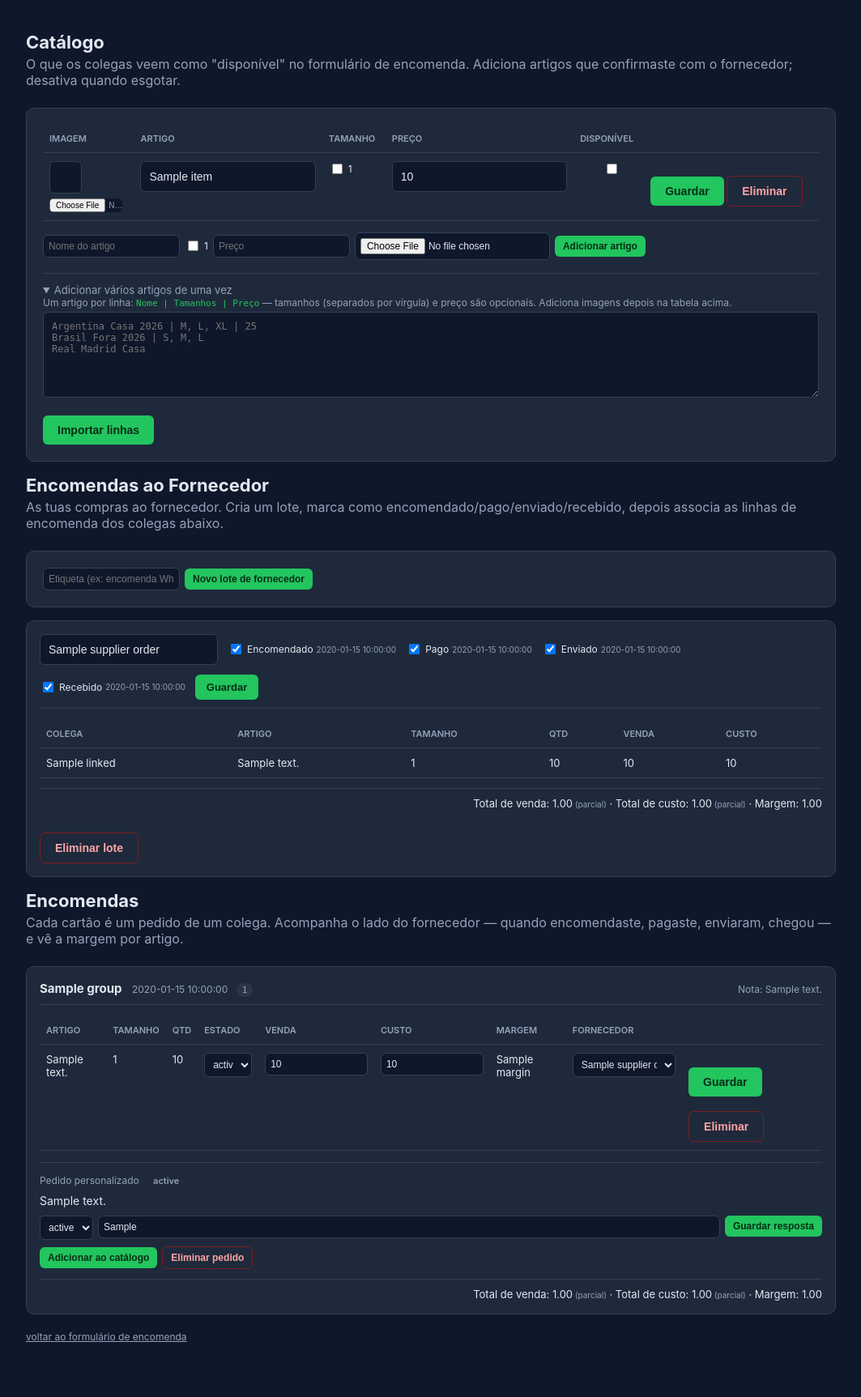
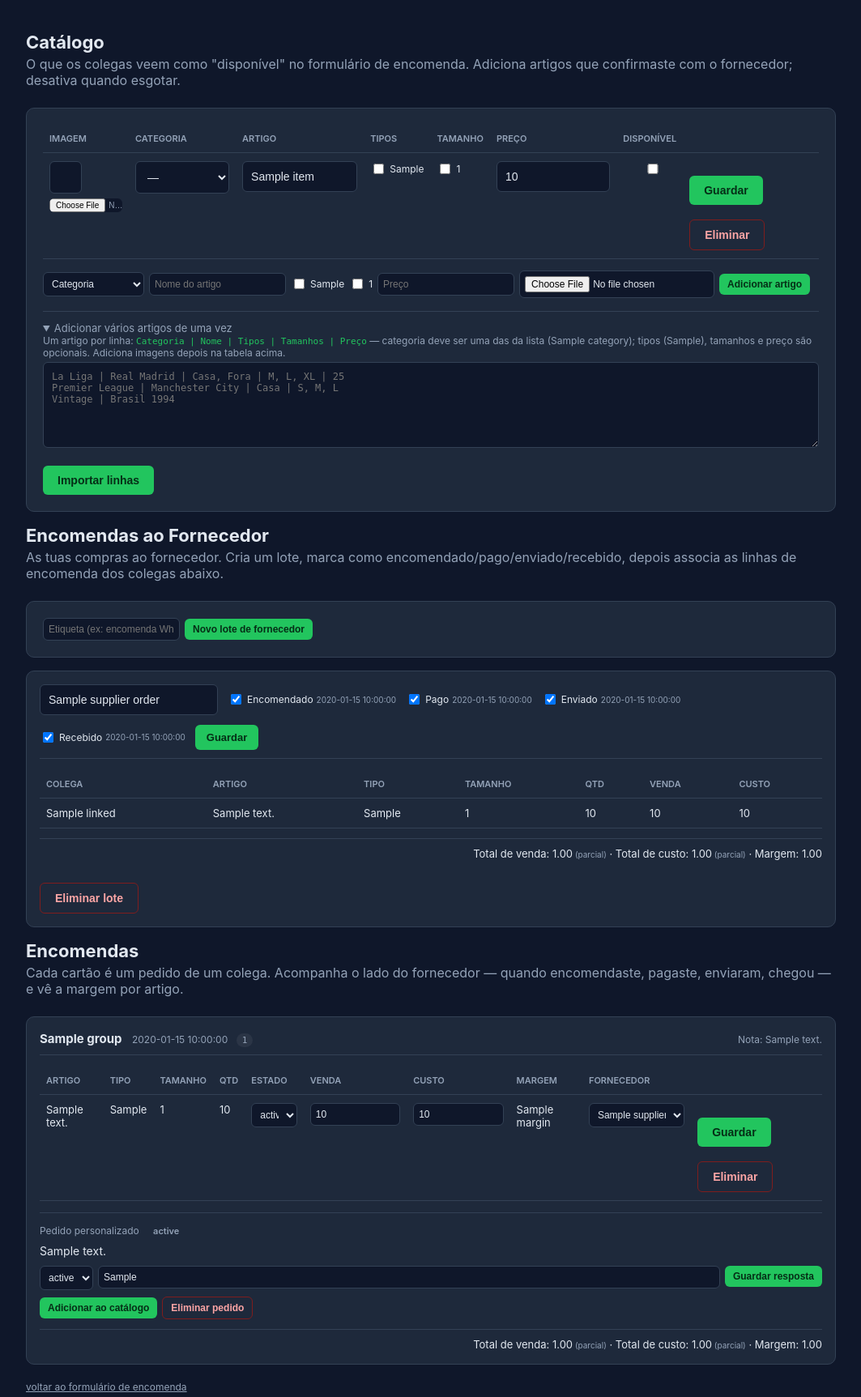
Before and after one commit to ozerebelo/plr-jerseys, a Flask app: template templates/admin.html in a window 1280 px wide, after a click on "Adicionar vários artigos de uma vez". Shown: the top 1725 px of the page at 81% size, without its empty margins (108-1171 px from the left). Before the commit the page ends 1657 px from the top, so only its background shows below. Run offline with Flask 3, Linux system fonts and the light colour scheme; the template is opened without the code that fills it: most values are stand-ins (such as "Sample title", 1, 10 or a date in 2020); some libraries are stand-ins or nearby versions.

Commit message:
Add catalog categories and kit-type selection
Catalog items now have a league/category (1ª Liga, La Liga, etc.) and
a set of kit types (Casa/Fora/Alternativa/Outro), mirroring how sizes
already work. The order form groups items by category and adds a
dependent kit-type dropdown alongside size, so one catalog entry can
cover a club's whole kit range instead of a separate row per kit type.

```diff
--- a/app.py
+++ b/app.py
@@ -25,6 +25,18 @@ STATUS_LABELS = {
     "rejected": "Rejeitado",
 }
 SIZES = ["XS", "S", "M", "L", "XL", "XXL", "XXXL"]
+CATEGORIES = [
+    "1ª Liga",
+    "La Liga",
+    "Ligue 1",
+    "Premier League",
+    "Bundesliga",
+    "Serie A",
+    "Internacional",
+    "Outros",
+    "Vintage",
+]
+KIT_TYPES = ["Casa", "Fora", "Alternativa", "Outro"]
 CUSTOM_REQUEST_STATUSES = ["pending", "answered", "rejected"]
 CUSTOM_REQUEST_STATUS_LABELS = {
     "pending": "Pendente",
@@ -83,11 +95,13 @@ def init_db():
                 created_at TEXT NOT NULL,
                 request_id TEXT,
                 supplier_order_id INTEGER,
-                is_custom INTEGER NOT NULL DEFAULT 0
+                is_custom INTEGER NOT NULL DEFAULT 0,
+                kit_type TEXT
             )
             """
         )
         db.execute("ALTER TABLE orders ADD COLUMN IF NOT EXISTS is_custom INTEGER NOT NULL DEFAULT 0")
+        db.execute("ALTER TABLE orders ADD COLUMN IF NOT EXISTS kit_type TEXT")
         db.execute(
             """
             CREATE TABLE IF NOT EXISTS catalog_items (
@@ -97,10 +111,14 @@ def init_db():
                 price TEXT,
                 available INTEGER NOT NULL DEFAULT 1,
                 created_at TEXT NOT NULL,
-                image_url TEXT
+                image_url TEXT,
+                category TEXT,
+                kit_types TEXT
             )
             """
         )
+        db.execute("ALTER TABLE catalog_items ADD COLUMN IF NOT EXISTS category TEXT")
+        db.execute("ALTER TABLE catalog_items ADD COLUMN IF NOT EXISTS kit_types TEXT")
         db.execute(
             """
             CREATE TABLE IF NOT EXISTS supplier_orders (
@@ -182,7 +200,7 @@ def image_src(image_url):
 def index():
     db = get_db()
     catalog = db.execute(
-        "SELECT * FROM catalog_items WHERE available = 1 ORDER BY name ASC"
+        "SELECT * FROM catalog_items WHERE available = 1 ORDER BY category ASC NULLS LAST, name ASC"
     ).fetchall()
     return render_template("index.html", catalog=catalog)
 
@@ -193,18 +211,20 @@ def create_order():
     notes = request.form.get("notes", "").strip()
     custom_request_text = request.form.get("custom_request", "").strip()
     item_names = request.form.getlist("item_description[]")
+    kit_types = request.form.getlist("kit_type[]")
     sizes = request.form.getlist("size[]")
     quantities = request.form.getlist("quantity[]")
 
     db = get_db()
     catalog = db.execute(
-        "SELECT * FROM catalog_items WHERE available = 1 ORDER BY name ASC"
+        "SELECT * FROM catalog_items WHERE available = 1 ORDER BY category ASC NULLS LAST, name ASC"
     ).fetchall()
     catalog_by_name = {c["name"]: c for c in catalog}
 
     line_items = []
     for i, raw_name in enumerate(item_names):
         name = raw_name.strip()
+        kit_type = kit_types[i].strip() if i < len(kit_types) else ""
         size = sizes[i].strip() if i < len(sizes) else ""
         if not name and not size:
             continue
@@ -218,6 +238,15 @@ def create_order():
                     error="Um dos artigos ou tamanhos não é válido — volta a escolher da lista.",
                     catalog=catalog,
                 )
+            valid_kit_types = [k.strip() for k in (matched_item["kit_types"] or "").split(",") if k.strip()]
+            if valid_kit_types and kit_type not in valid_kit_types:
+                return render_template(
+                    "index.html",
+                    error="Um dos tipos de camisola não é válido — volta a escolher da lista.",
+                    catalog=catalog,
+                )
+            if not valid_kit_types:
+                kit_type = ""
             is_custom = False
         else:
             if not name or not size:
@@ -226,6 +255,7 @@ def create_order():
                     error="Preenche o nome e o tamanho do artigo personalizado.",
                     catalog=catalog,
                 )
+            kit_type = ""
             is_custom = True
 
         try:
@@ -233,7 +263,7 @@ def create_order():
         except ValueError:
             quantity = 1
 
-        line_items.append((name, size, quantity, is_custom))
+        line_items.append((name, kit_type, size, quantity, is_custom))
 
     if not coworker_name or (not line_items and not custom_request_text):
         return render_template(
@@ -244,13 +274,13 @@ def create_order():
 
     request_id = uuid.uuid4().hex[:8]
     created_at = datetime.now().isoformat(timespec="seconds")
-    for name, size, quantity, is_custom in line_items:
+    for name, kit_type, size, quantity, is_custom in line_items:
         db.execute(
             """
-            INSERT INTO orders (coworker_name, item_description, size, quantity, notes, status, created_at, request_id, is_custom)
-            VALUES (%s, %s, %s, %s, %s, 'pending', %s, %s, %s)
+            INSERT INTO orders (coworker_name, item_description, kit_type, size, quantity, notes, status, created_at, request_id, is_custom)
+            VALUES (%s, %s, %s, %s, %s, %s, 'pending', %s, %s, %s)
             """,
-            (coworker_name, name, size, quantity, notes, created_at, request_id, 1 if is_custom else 0),
+            (coworker_name, name, kit_type or None, size, quantity, notes, created_at, request_id, 1 if is_custom else 0),
         )
 
     if custom_request_text:
@@ -378,7 +408,7 @@ def admin():
             }
         )
 
-    catalog = db.execute("SELECT * FROM catalog_items ORDER BY name ASC").fetchall()
+    catalog = db.execute("SELECT * FROM catalog_items ORDER BY category ASC NULLS LAST, name ASC").fetchall()
     return render_template(
         "admin.html",
         order_groups=order_groups,
@@ -386,6 +416,8 @@ def admin():
         status_labels=STATUS_LABELS,
         catalog=catalog,
         sizes=SIZES,
+        categories=CATEGORIES,
+        kit_types=KIT_TYPES,
         supplier_orders=supplier_orders,
         custom_request_statuses=CUSTOM_REQUEST_STATUSES,
         custom_request_status_labels=CUSTOM_REQUEST_STATUS_LABELS,
@@ -404,19 +436,21 @@ def bulk_add_catalog_items():
             continue
 
         parts = [p.strip() for p in line.split("|")]
-        name = parts[0] if parts else ""
+        category = parts[0] if parts and parts[0] in CATEGORIES else ""
+        name = parts[1] if len(parts) > 1 else ""
         if not name:
             continue
 
-        sizes = [s.strip() for s in parts[1].split(",") if s.strip() in SIZES] if len(parts) > 1 else []
-        price = parts[2] if len(parts) > 2 else ""
+        kit_types = [k.strip() for k in parts[2].split(",") if k.strip() in KIT_TYPES] if len(parts) > 2 else []
+        sizes = [s.strip() for s in parts[3].split(",") if s.strip() in SIZES] if len(parts) > 3 else []
+        price = parts[4] if len(parts) > 4 else ""
 
         db.execute(
             """
-            INSERT INTO catalog_items (name, size, price, available, created_at)
-            VALUES (%s, %s, %s, 1, %s)
+            INSERT INTO catalog_items (name, size, price, available, created_at, category, kit_types)
+            VALUES (%s, %s, %s, 1, %s, %s, %s)
             """,
-            (name, ", ".join(sizes), price, created_at),
+            (name, ", ".join(sizes), price, created_at, category or None, ", ".join(kit_types)),
         )
     db.commit()
 
@@ -426,6 +460,8 @@ def bulk_add_catalog_items():
 @app.route("/admin/catalog/add", methods=["POST"])
 def add_catalog_item():
     name = request.form.get("name", "").strip()
+    category = request.form.get("category", "").strip()
+    kit_types = [k for k in request.form.getlist("kit_types") if k in KIT_TYPES]
     sizes = [s for s in request.form.getlist("sizes") if s in SIZES]
     price = request.form.get("price", "").strip()
     image_url = save_uploaded_image(request.files.get("image"))
@@ -434,10 +470,18 @@ def add_catalog_item():
         db = get_db()
         db.execute(
             """
-            INSERT INTO catalog_items (name, size, price, available, created_at, image_url)
-            VALUES (%s, %s, %s, 1, %s, %s)
+            INSERT INTO catalog_items (name, size, price, available, created_at, image_url, category, kit_types)
+            VALUES (%s, %s, %s, 1, %s, %s, %s, %s)
             """,
-            (name, ", ".join(sizes), price, datetime.now().isoformat(timespec="seconds"), image_url),
+            (
+                name,
+                ", ".join(sizes),
+                price,
+                datetime.now().isoformat(timespec="seconds"),
+                image_url,
+                category or None,
+                ", ".join(kit_types),
+            ),
         )
         db.commit()
 
@@ -447,6 +491,8 @@ def add_catalog_item():
 @app.route("/admin/catalog/update/<int:item_id>", methods=["POST"])
 def update_catalog_item(item_id):
     name = request.form.get("name", "").strip()
+    category = request.form.get("category", "").strip()
+    kit_types = [k for k in request.form.getlist("kit_types") if k in KIT_TYPES]
     sizes = [s for s in request.form.getlist("sizes") if s in SIZES]
     price = request.form.get("price", "").strip()
     available = 1 if request.form.get("available") == "on" else 0
@@ -457,8 +503,12 @@ def update_catalog_item(item_id):
     image_url = new_image or (existing["image_url"] if existing else None)
 
     db.execute(
-        "UPDATE catalog_items SET name = %s, size = %s, price = %s, available = %s, image_url = %s WHERE id = %s",
-        (name, ", ".join(sizes), price, available, image_url, item_id),
+        """
+        UPDATE catalog_items
+        SET name = %s, size = %s, price = %s, available = %s, image_url = %s, category = %s, kit_types = %s
+        WHERE id = %s
+        """,
+        (name, ", ".join(sizes), price, available, image_url, category or None, ", ".join(kit_types), item_id),
     )
     db.commit()
     return redirect(url_for("admin"))
--- a/public/style.css
+++ b/public/style.css
@@ -228,7 +228,7 @@ a.admin-link {
 
 .line-items-header {
   display: grid;
-  grid-template-columns: 2fr 1fr 70px 28px;
+  grid-template-columns: 2fr 1fr 1fr 70px 28px;
   gap: 8px;
   font-size: 12px;
   color: var(--muted);
@@ -244,7 +244,7 @@ a.admin-link {
 
 .line-item {
   display: grid;
-  grid-template-columns: 2fr 1fr 70px 28px;
+  grid-template-columns: 2fr 1fr 1fr 70px 28px;
   grid-template-rows: auto auto;
   gap: 8px;
   align-items: center;
--- a/templates/admin.html
+++ b/templates/admin.html
@@ -16,7 +16,9 @@
         <thead>
           <tr>
             <th>Imagem</th>
+            <th>Categoria</th>
             <th>Artigo</th>
+            <th>Tipos</th>
             <th>Tamanho</th>
             <th>Preço</th>
             <th>Disponível</th>
@@ -26,6 +28,7 @@
         <tbody>
           {% for item in catalog %}
           {% set item_sizes = (item.size or '').split(',') | map('trim') | list %}
+          {% set item_kit_types = (item.kit_types or '').split(',') | map('trim') | list %}
           <tr>
             <td>
               {% if item.image_url %}
@@ -35,7 +38,22 @@
               {% endif %}
               <input type="file" name="image" form="catalog-form-{{ item.id }}" accept="image/*" class="thumb-input">
             </td>
+            <td>
+              <select name="category" form="catalog-form-{{ item.id }}">
+                <option value="" {% if not item.category %}selected{% endif %}>—</option>
+                {% for c in categories %}
+                <option value="{{ c }}" {% if c == item.category %}selected{% endif %}>{{ c }}</option>
+                {% endfor %}
+              </select>
+            </td>
             <td><input type="text" name="name" form="catalog-form-{{ item.id }}" value="{{ item.name }}" required></td>
+            <td>
+              <div class="size-checks">
+                {% for k in kit_types %}
+                <label class="size-check"><input type="checkbox" name="kit_types" form="catalog-form-{{ item.id }}" value="{{ k }}" {% if k in item_kit_types %}checked{% endif %}>{{ k }}</label>
+                {% endfor %}
+              </div>
+            </td>
             <td>
               <div class="size-checks">
                 {% for s in sizes %}
@@ -56,7 +74,7 @@
           </tr>
           {% else %}
           <tr>
-            <td colspan="6" style="color: var(--muted);">Ainda não há artigos no catálogo.</td>
+            <td colspan="8" style="color: var(--muted);">Ainda não há artigos no catálogo.</td>
           </tr>
           {% endfor %}
         </tbody>
@@ -64,7 +82,18 @@
 
       <form method="POST" action="{{ url_for('add_catalog_item') }}" enctype="multipart/form-data" style="margin-top: 14px;">
         <div class="inline-form" style="flex-wrap: wrap;">
+          <select name="category">
+            <option value="" selected>Categoria</option>
+            {% for c in categories %}
+            <option value="{{ c }}">{{ c }}</option>
+            {% endfor %}
+          </select>
           <input type="text" name="name" placeholder="Nome do artigo" required>
+          <div class="size-checks">
+            {% for k in kit_types %}
+            <label class="size-check"><input type="checkbox" name="kit_types" value="{{ k }}">{{ k }}</label>
+            {% endfor %}
+          </div>
           <div class="size-checks">
             {% for s in sizes %}
             <label class="size-check"><input type="checkbox" name="sizes" value="{{ s }}">{{ s }}</label>
@@ -79,8 +108,8 @@
       <details class="bulk-add">
         <summary>Adicionar vários artigos de uma vez</summary>
         <form method="POST" action="{{ url_for('bulk_add_catalog_items') }}">
-          <label for="bulk_text">Um artigo por linha: <code>Nome | Tamanhos | Preço</code> &mdash; tamanhos (separados por vírgula) e preço são opcionais. Adiciona imagens depois na tabela acima.</label>
-          <textarea id="bulk_text" name="bulk_text" rows="6" placeholder="Argentina Casa 2026 | M, L, XL | 25&#10;Brasil Fora 2026 | S, M, L&#10;Real Madrid Casa"></textarea>
+          <label for="bulk_text">Um artigo por linha: <code>Categoria | Nome | Tipos | Tamanhos | Preço</code> &mdash; categoria deve ser uma das da lista ({{ categories | join(', ') }}); tipos ({{ kit_types | join(', ') }}), tamanhos e preço são opcionais. Adiciona imagens depois na tabela acima.</label>
+          <textarea id="bulk_text" name="bulk_text" rows="6" placeholder="La Liga | Real Madrid | Casa, Fora | M, L, XL | 25&#10;Premier League | Manchester City | Casa | S, M, L&#10;Vintage | Brasil 1994"></textarea>
           <button type="submit">Importar linhas</button>
         </form>
       </details>
@@ -118,13 +147,14 @@
       <div style="overflow-x: auto;">
         <table>
           <thead>
-            <tr><th>Colega</th><th>Artigo</th><th>Tamanho</th><th>Qtd</th><th>Venda</th><th>Custo</th></tr>
+            <tr><th>Colega</th><th>Artigo</th><th>Tipo</th><th>Tamanho</th><th>Qtd</th><th>Venda</th><th>Custo</th></tr>
           </thead>
           <tbody>
             {% for o in so.linked %}
             <tr>
               <td>{{ o.coworker_name }}</td>
               <td>{{ o.item_description }}</td>
+              <td>{{ o.kit_type or "—" }}</td>
               <td>{{ o.size }}</td>
               <td>{{ o.quantity }}</td>
               <td>{{ o.price or "" }}</td>
@@ -176,6 +206,7 @@
           <thead>
             <tr>
               <th>Artigo</th>
+              <th>Tipo</th>
               <th>Tamanho</th>
               <th>Qtd</th>
               <th>Estado</th>
@@ -190,6 +221,7 @@
             {% for order in group.lines %}
             <tr>
               <td>{{ order.item_description }}{% if order.is_custom %} <span class="badge-custom">Personalizado</span>{% endif %}</td>
+              <td>{{ order.kit_type or "—" }}</td>
               <td>{{ order.size }}</td>
               <td>{{ order.quantity }}</td>
               <td>
```
Also changed, not shown: templates/index.html (+45 -4 lines).
